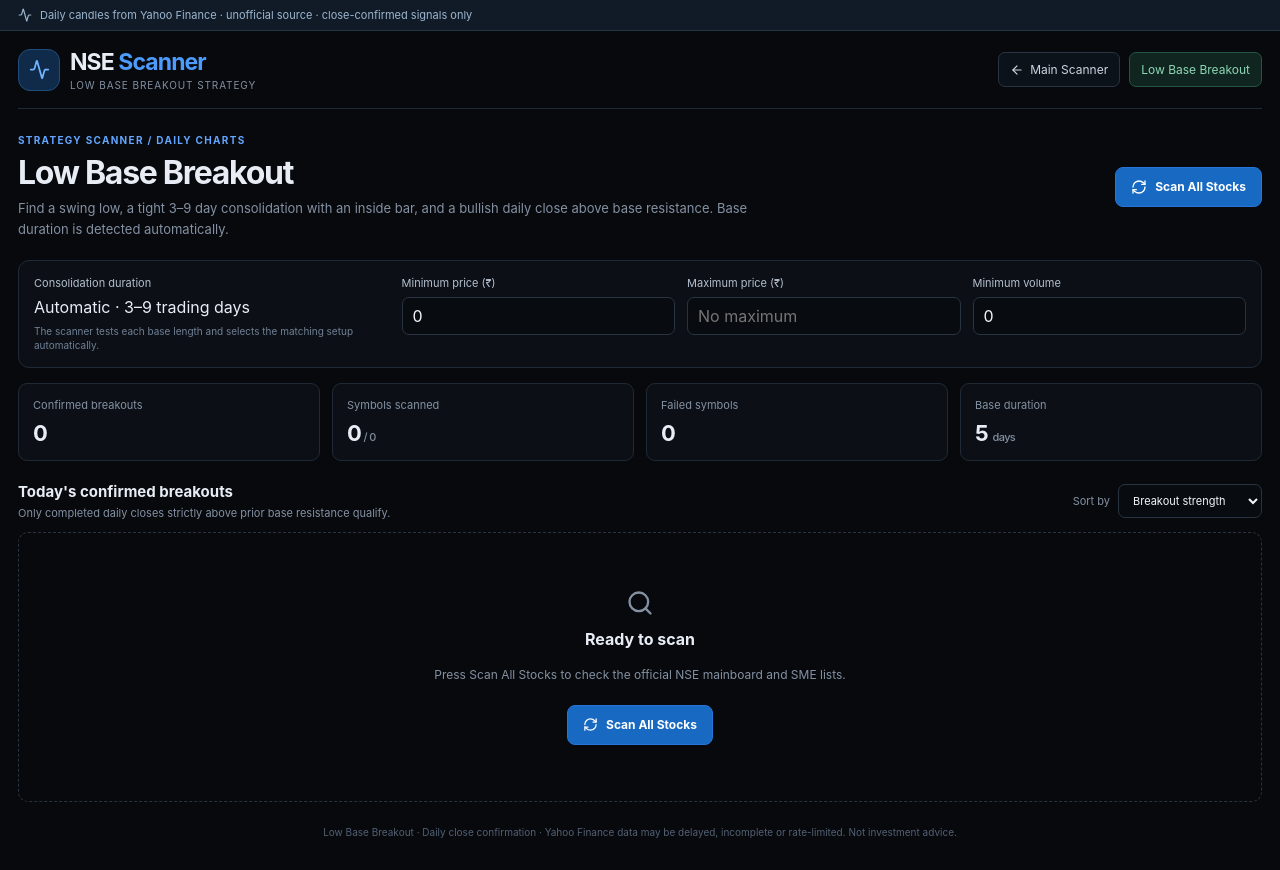
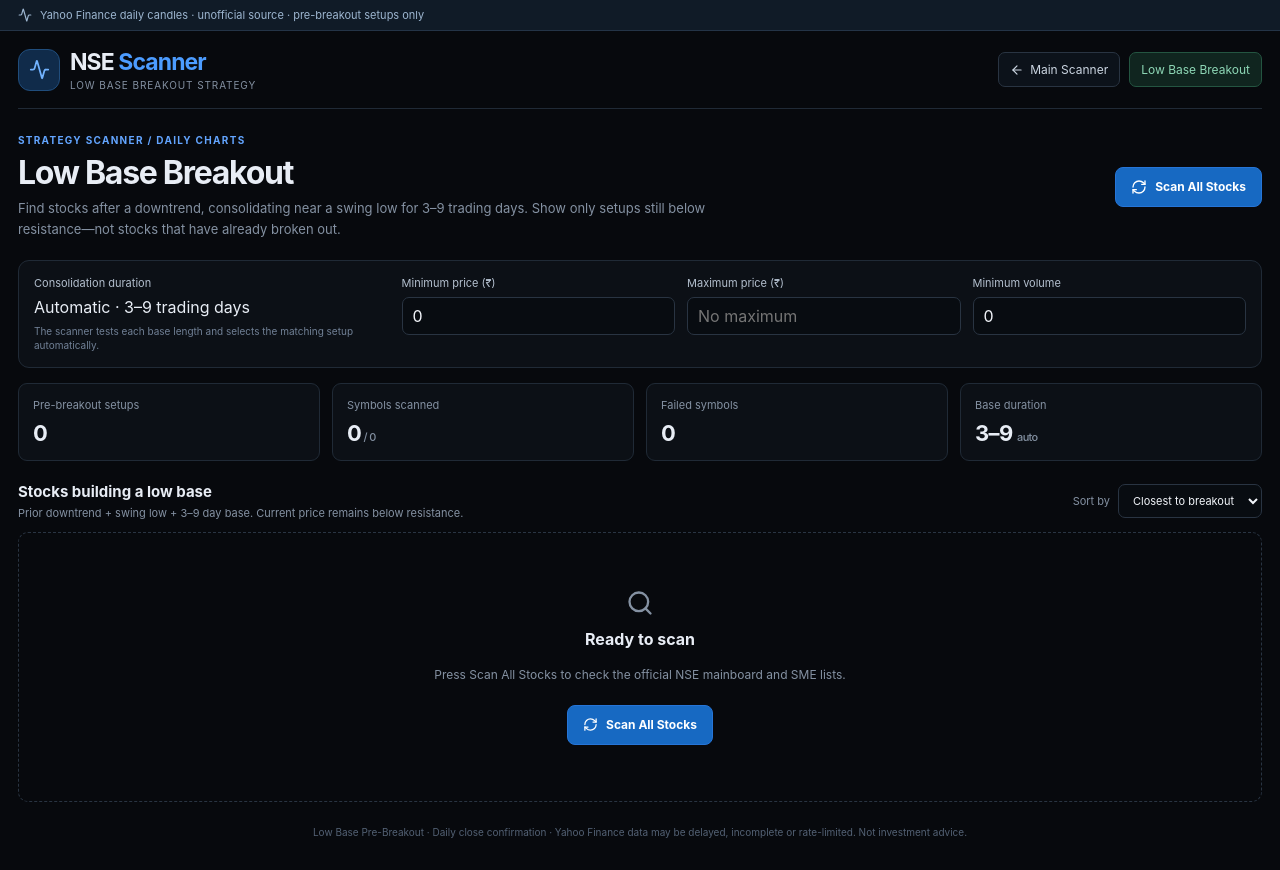
Before and after one commit to yasinmohamedb-netizen/Nse-Scanner, a Next.js app: page /low-base-breakout in a window 1280 px wide. Built offline with nearby package versions, Linux system fonts and the light colour scheme.

Commit message:
Update low base scanner UI for pre-breakout setups

```diff
--- a/app/low-base-breakout/page.js
+++ b/app/low-base-breakout/page.js
@@ -8,7 +8,6 @@
 const CACHE_KEY = "nse-low-base-breakout-latest-v1";
 
 export default function LowBaseBreakoutPage() {
-  const [days, setDays] = useState("5");
   const [minPrice, setMinPrice] = useState("0");
   const [maxPrice, setMaxPrice] = useState("");
   const [minVolume, setMinVolume] = useState("0");
@@ -34,7 +33,6 @@
           setUpdatedAt(cached.updatedAt || "");
           setWarning(cached.warning || "");
           setNote(cached.note || "");
-          if (cached.days) setDays(String(cached.days));
         }
       }
     } catch (_) {
@@ -58,7 +56,7 @@
     let scanNote = "";
     try {
       while (true) {
-        const response = await fetch(`/api/market/low-base-breakout?offset=${offset}&limit=20&days=${days}`, { cache: "no-store" });
+        const response = await fetch(`/api/market/low-base-breakout?offset=${offset}&limit=20`, { cache: "no-store" });
         const payload = await response.json();
         if (!response.ok) throw new Error(payload.error || "Strategy scan failed.");
         total = payload.total || total;
@@ -79,7 +77,7 @@
         try {
           window.localStorage.setItem(CACHE_KEY, JSON.stringify({
             stocks: found, progress: nextProgress, errors: errorCount, updatedAt: stamp,
-            warning: sourceWarning, note: scanNote, days,
+            warning: sourceWarning, note: scanNote,
           }));
         } catch (_) {
           // Keep results in memory if local storage fills up.
@@ -99,14 +97,14 @@
     const volume = minVolume === "" ? 0 : Number(minVolume);
     if (min > max) return [];
     return stocks.filter(s => s.price >= min && s.price <= max && (s.volume || 0) >= volume)
-      .sort((a, b) => sort === "price-asc" ? a.price - b.price : sort === "volume-desc" ? (b.volume || 0) - (a.volume || 0) : b.breakoutPct - a.breakoutPct);
+      .sort((a, b) => sort === "price-asc" ? a.price - b.price : sort === "volume-desc" ? (b.volume || 0) - (a.volume || 0) : a.distanceToBreakoutPct - b.distanceToBreakoutPct);
   }, [stocks, minPrice, maxPrice, minVolume, sort]);
 
   const progressPct = progress.total ? Math.round((progress.done / progress.total) * 100) : 0;
 
   return (
     <main className="lbb-shell">
-      <div className="lbb-data-banner"><Activity size={14} /> Daily candles from Yahoo Finance · unofficial source · close-confirmed signals only</div>
+      <div className="lbb-data-banner"><Activity size={14} /> Yahoo Finance daily candles · unofficial source · pre-breakout setups only</div>
       <header className="lbb-header">
         <div className="lbb-brand">
           <div className="lbb-brand-icon"><Activity size={21}/></div>
@@ -122,7 +120,7 @@
         <div>
           <div className="lbb-eyebrow">STRATEGY SCANNER / DAILY CHARTS</div>
           <h2>Low Base Breakout</h2>
-          <p>Find a swing low, a tight 3–9 day consolidation with an inside bar, and a bullish daily close above base resistance. Base duration is detected automatically.</p>
+          <p>Find stocks after a downtrend, consolidating near a swing low for 3–9 trading days. Show only setups still below resistance—not stocks that have already broken out.</p>
         </div>
         <button className="lbb-scan-button" onClick={scanAll} disabled={loading}>
           <RefreshCw size={16} className={loading ? "lbb-spin" : ""}/>
@@ -155,10 +153,10 @@
       {warning && <div className="lbb-warning"><WifiOff size={15}/><span>{warning}</span></div>}
 
       <section className="lbb-summary">
-        <div><span>Confirmed breakouts</span><strong>{filteredStocks.length.toLocaleString("en-IN")}</strong></div>
+        <div><span>Pre-breakout setups</span><strong>{filteredStocks.length.toLocaleString("en-IN")}</strong></div>
         <div><span>Symbols scanned</span><strong>{progress.done.toLocaleString("en-IN")}<small> / {progress.total.toLocaleString("en-IN") || "—"}</small></strong></div>
         <div><span>Failed symbols</span><strong>{errors.toLocaleString("en-IN")}</strong></div>
-        <div><span>Base duration</span><strong>{days} <small>days</small></strong></div>
+        <div><span>Base duration</span><strong>3–9 <small>auto</small></strong></div>
       </section>
 
       {progress.total > 0 && <section className="lbb-progress">
@@ -168,15 +166,15 @@
       </section>}
 
       <section className="lbb-results-head">
-        <div><h3>Today's confirmed breakouts</h3><p>Only completed daily closes strictly above prior base resistance qualify.</p></div>
-        <label>Sort by <select value={sort} onChange={e => setSort(e.target.value)}><option value="breakout">Breakout strength</option><option value="price-asc">Price: low to high</option><option value="volume-desc">Volume: high to low</option></select></label>
+        <div><h3>Stocks building a low base</h3><p>Prior downtrend + swing low + 3–9 day base. Current price remains below resistance.</p></div>
+        <label>Sort by <select value={sort} onChange={e => setSort(e.target.value)}><option value="breakout">Closest to breakout</option><option value="price-asc">Price: low to high</option><option value="volume-desc">Volume: high to low</option></select></label>
       </section>
 
       {filteredStocks.length ? <section className="lbb-stock-grid">
         {filteredStocks.map(stock => <article className="lbb-stock-card" key={stock.symbol}>
           <div className="lbb-stock-top">
             <div><div className="lbb-symbol">{stock.symbol}</div><div className="lbb-name">{stock.name}</div></div>
-            <div className="lbb-price"><strong>₹{stock.price.toLocaleString("en-IN", {maximumFractionDigits:2})}</strong><span>+{stock.breakoutPct.toFixed(2)}% above base</span></div>
+            <div className="lbb-price"><strong>₹{stock.price.toLocaleString("en-IN", {maximumFractionDigits:2})}</strong><span>+{stock.distanceToBreakoutPct.toFixed(2)}% to resistance</span></div>
           </div>
           <div className="lbb-mini-chart" aria-label="Illustrative candle summary">
             <div className="lbb-resistance"><span>Resistance ₹{stock.resistance.toFixed(2)}</span></div>
@@ -194,12 +192,12 @@
         </article>)}
       </section> : <section className="lbb-empty">
         <Search size={28}/>
-        <h3>{loading ? "Scanning the NSE universe…" : loadedCache && !stocks.length && !progress.total ? "Ready to scan" : "No confirmed breakouts match your filters"}</h3>
+        <h3>{loading ? "Scanning the NSE universe…" : loadedCache && !stocks.length && !progress.total ? "Ready to scan" : "No pre-breakout setups match your filters"}</h3>
         <p>{loading ? "Results will appear as each batch completes. Price filters apply instantly to the scanned results." : !progress.total ? "Press Scan All Stocks to check the official NSE mainboard and SME lists." : "Try a wider price range or lower the minimum volume. Filters do not trigger a new scan; press Scan Again to refresh market data."}</p>
         {!loading && !progress.total && <button className="lbb-scan-button" onClick={scanAll}><RefreshCw size={15}/> Scan All Stocks</button>}
       </section>}
 
-      <footer className="lbb-footer">Low Base Breakout · Daily close confirmation · Yahoo Finance data may be delayed, incomplete or rate-limited. Not investment advice.</footer>
+      <footer className="lbb-footer">Low Base Pre-Breakout · Daily close confirmation · Yahoo Finance data may be delayed, incomplete or rate-limited. Not investment advice.</footer>
     </main>
   );
 }
```
